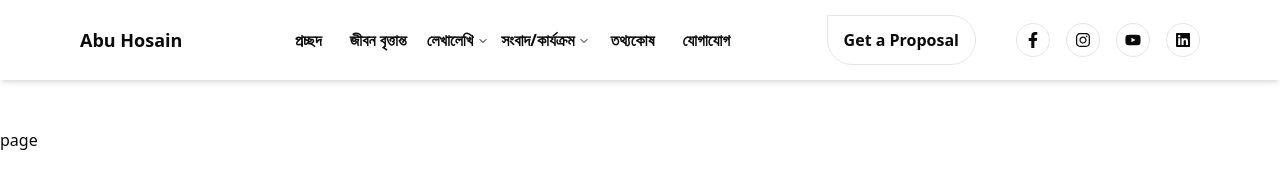
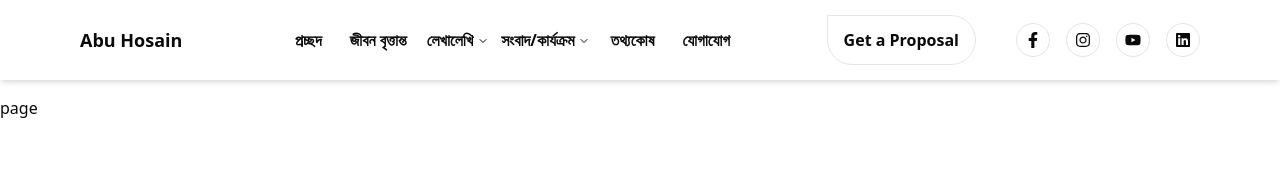
Before and after one commit to sbiitju/personal-blog-frontend, a Next.js app: page / in a window 1280 px wide. Shown: the top 186 px of the page. Built offline with nearby package versions, Linux system fonts and the light colour scheme.

Commit message:
folder struture done

```diff
--- /dev/null
+++ b/src/app/(withCommonLayout)/(home)/layout.tsx
@@ -0,0 +1,11 @@
+import React, { ReactNode } from "react";
+
+const layout = ({ children }: { children: ReactNode }) => {
+  return (
+    <div>
+      <div className=" mx-auto flex-grow mt-24">{children}</div>
+    </div>
+  );
+};
+
+export default layout;
--- a/src/app/(withCommonLayout)/(home)/page.tsx
+++ b/src/app/(withCommonLayout)/(home)/page.tsx
@@ -1,7 +1,7 @@
 import React from "react";
 
 const page = () => {
-  return <div className="mt-32">page</div>;
+  return <div className="">page</div>;
 };
 
 export default page;
```
